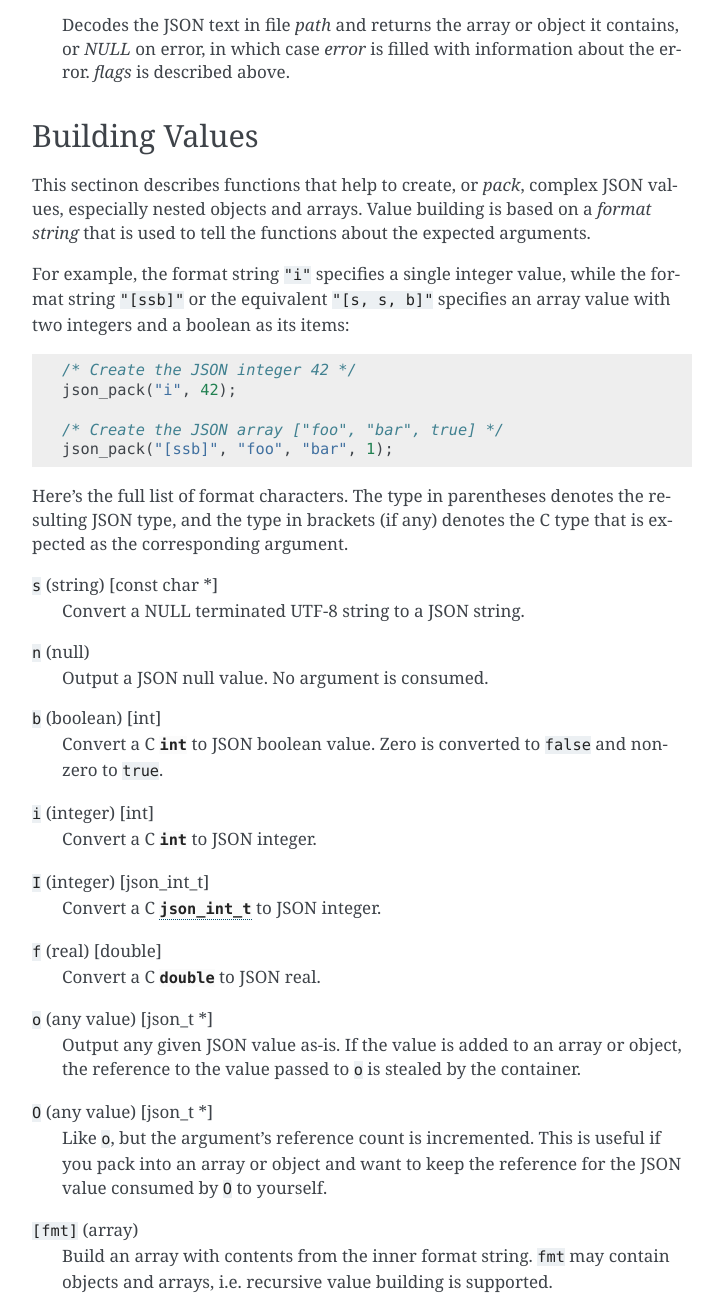
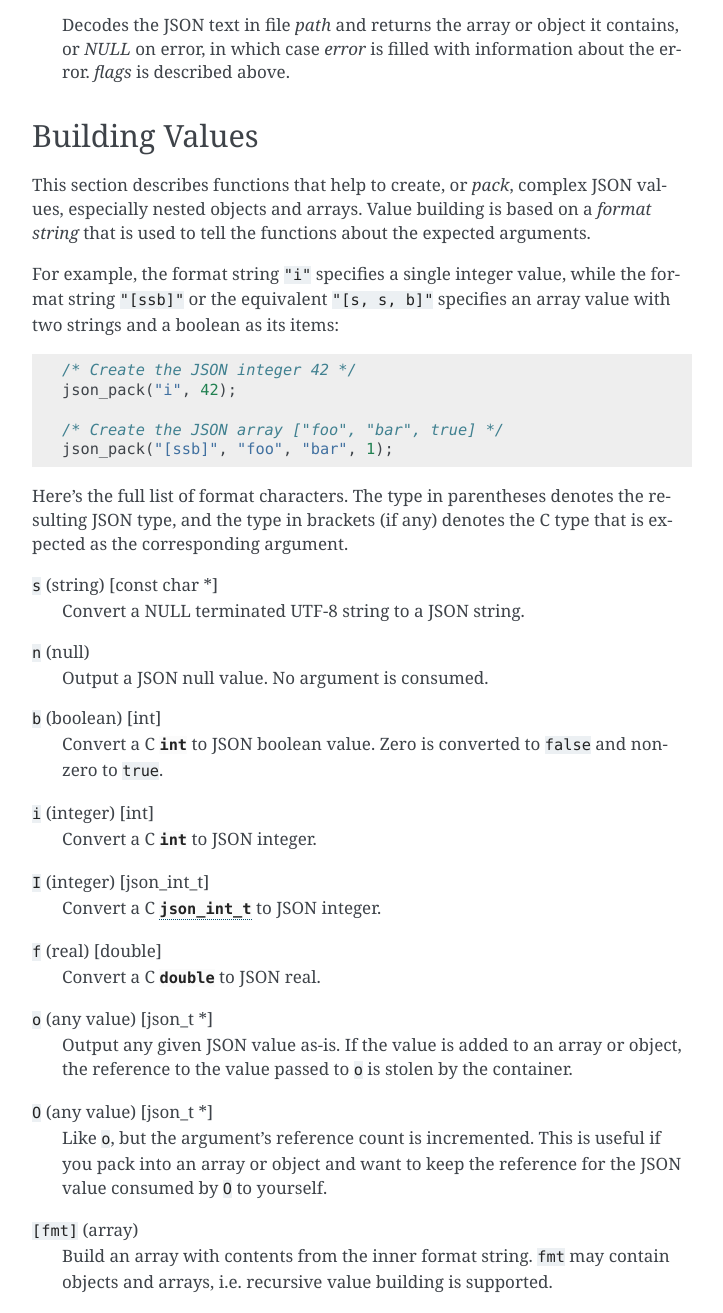
Before and after one commit to akheron/jansson, a Sphinx documentation site: the page built from doc/apiref.rst, in a window 1280 px wide and 1400 px high, scrolled down 16836 px, cut to the strip 87-1400 px from the top of the window. Shown: the whole strip, without its empty margins (388-1111 px from the left). Built offline with Sphinx 7.4.7, drawn with Linux system fonts in a browser that asks for light colours; some of the changed text lies outside the part shown.

Commit message:
doc: Fix several typos and other little errors

```diff
--- a/doc/apiref.rst
+++ b/doc/apiref.rst
@@ -850,14 +850,14 @@ The following functions perform the actual JSON decoding.
 Building Values
 ===============
 
-This sectinon describes functions that help to create, or *pack*,
+This section describes functions that help to create, or *pack*,
 complex JSON values, especially nested objects and arrays. Value
 building is based on a *format string* that is used to tell the
 functions about the expected arguments.
 
 For example, the format string ``"i"`` specifies a single integer
 value, while the format string ``"[ssb]"`` or the equivalent ``"[s, s,
-b]"`` specifies an array value with two integers and a boolean as its
+b]"`` specifies an array value with two strings and a boolean as its
 items::
 
     /* Create the JSON integer 42 */
@@ -892,7 +892,7 @@ denotes the C type that is expected as the corresponding argument.
 ``o`` (any value) [json_t \*]
     Output any given JSON value as-is. If the value is added to an
     array or object, the reference to the value passed to ``o`` is
-    stealed by the container.
+    stolen by the container.
 
 ``O`` (any value) [json_t \*]
     Like ``o``, but the argument's reference count is incremented.
@@ -942,10 +942,10 @@ More examples::
   json_pack("{}");
 
   /* Build the JSON object {"foo": 42, "bar": 7} */
-  json_pack("{sisb}", "foo", 42, "bar", 7);
+  json_pack("{sisi}", "foo", 42, "bar", 7);
 
   /* Like above, ':', ',' and whitespace are ignored */
-  json_pack("{s:i, s:b}", "foo", 42, "bar", 7);
+  json_pack("{s:i, s:i}", "foo", 42, "bar", 7);
 
   /* Build the JSON array [[1, 2], {"cool": true}] */
   json_pack("[[i,i],{s:b]]", 1, 2, "cool", 1);
```
